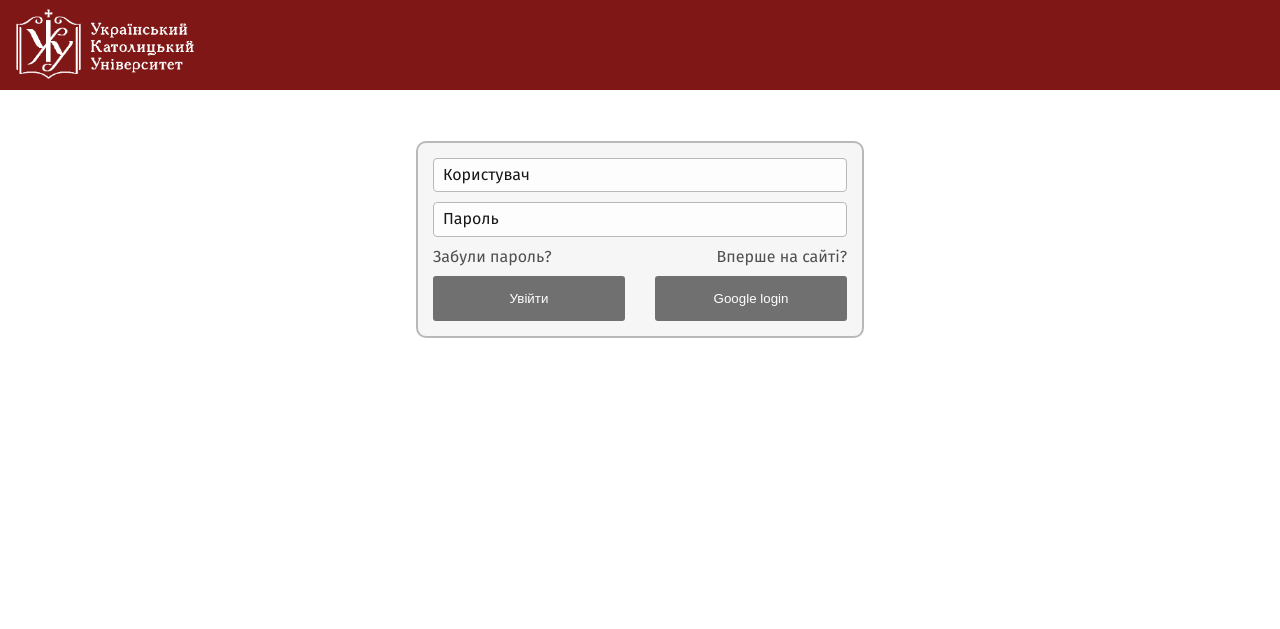
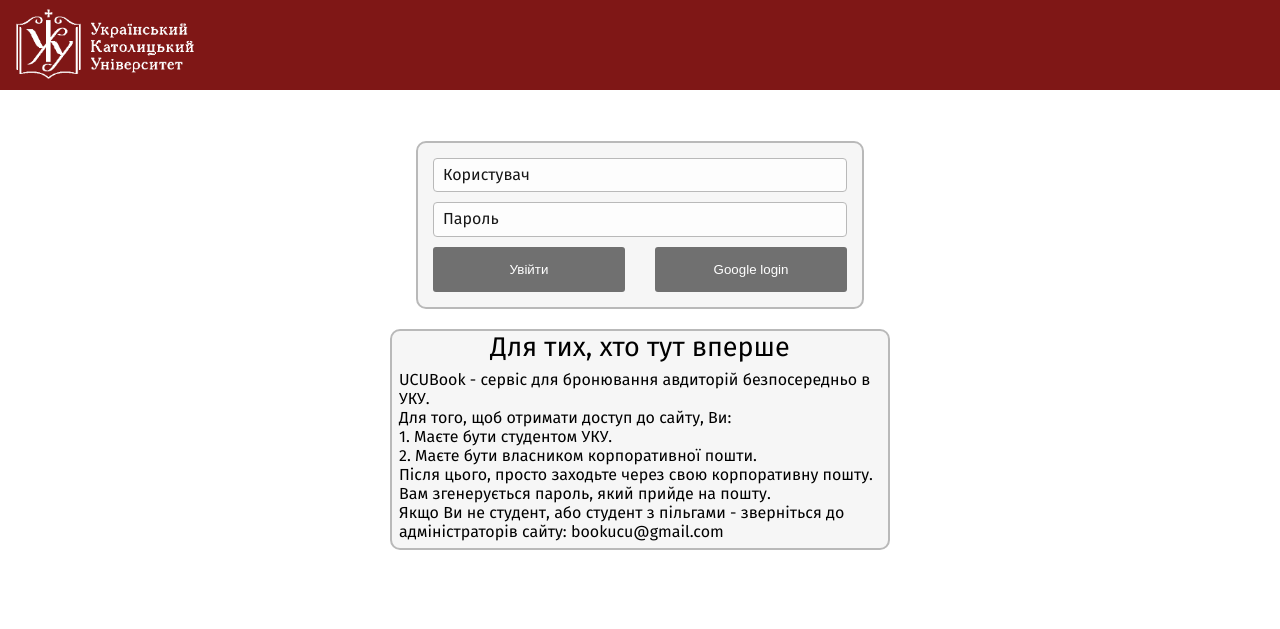
Before and after one commit to n1n1n1q/UCUBook, a FastAPI app: page /login in a window 1280 px wide. Shown: the top 629 px of the page. Run offline with FastAPI, Linux system fonts and the light colour scheme.

Commit message:
added firs time text

```diff
--- a/static/styles/styles.css
+++ b/static/styles/styles.css
@@ -364,7 +364,31 @@
   text-decoration: none;
 }
 
+#firstTimeContainer
+{
+  margin-top: 20px;
+  width:500px;
+  background-color: #f6f6f6;
+  border-radius: 10px;
+  border: 2px solid #B9B9B9;
+  display: flex;
+  flex-direction: column;
+  align-items: center;
+  justify-content: center;
+  justify-items: center;
+}
+#firstTimeHeader
+{
+  display: flex;
+  font-size: 27px;
+}
+#firstTimeInput
+{
+  padding: 7px;
+  display: flex;
+  flex-direction: column;
 
+}
 
 /* Requests page */
 #loadingText
@@ -568,6 +592,9 @@
 
 /* General Styles */
 @media (max-width: 926px) {
+  #firstTimeContainer{
+    width:90vw;
+  }
   html {
     font-size: 16px;
   }
@@ -686,6 +713,7 @@
     margin-bottom: 0.5rem;
   }
 }
+
 /* Requests Page */
 @media (max-width: 926px) {
   .ucubook#requests {
@@ -845,8 +873,8 @@
   }
 
   section .loginButtons button {
-    width: 40%;
-    height: 4rem;
+    width: 24vw;
+    height: 7vw;
   }
 
   /* Requests Page */
--- a/templates/login.html
+++ b/templates/login.html
@@ -28,8 +28,6 @@
       <div class="inputBox">
        <input type="password" name="password" required> <i>Пароль</i>
       </div>
-      <div class="links"> <a href="#">Забули пароль?</a> <a href="#">Вперше на сайті?</a>
-      </div>
       <div class="loginButtons">
       <div class="loginBox">
         <button type="submit">Увійти</button>
@@ -41,7 +39,17 @@
     </form>
     </div>
    </div>
-   </section>
-<script src="../static/scripts/popup.js"></script>
+  </section>
+  <div id="firstTimeContainer">
+    <p id="firstTimeHeader">Для тих, хто тут вперше</p>
+    <div id="firstTimeInput"> UCUBook - сервіс для бронювання авдиторій безпосередньо в УКУ.<br>
+      Для того, щоб отримати доступ до сайту, Ви:
+      <p>1. Маєте бути студентом УКУ.</p>
+      <p>2. Маєте бути власником корпоративної пошти.</p>
+      Після цього, просто заходьте через свою корпоративну пошту. Вам згенерується пароль, який прийде на пошту. <br>
+      Якщо Ви не студент, або студент з пільгами - зверніться до адміністраторів сайту: bookucu@gmail.com
+    </div>
+  </div>
+</div>
 </body>
 </html>
```
